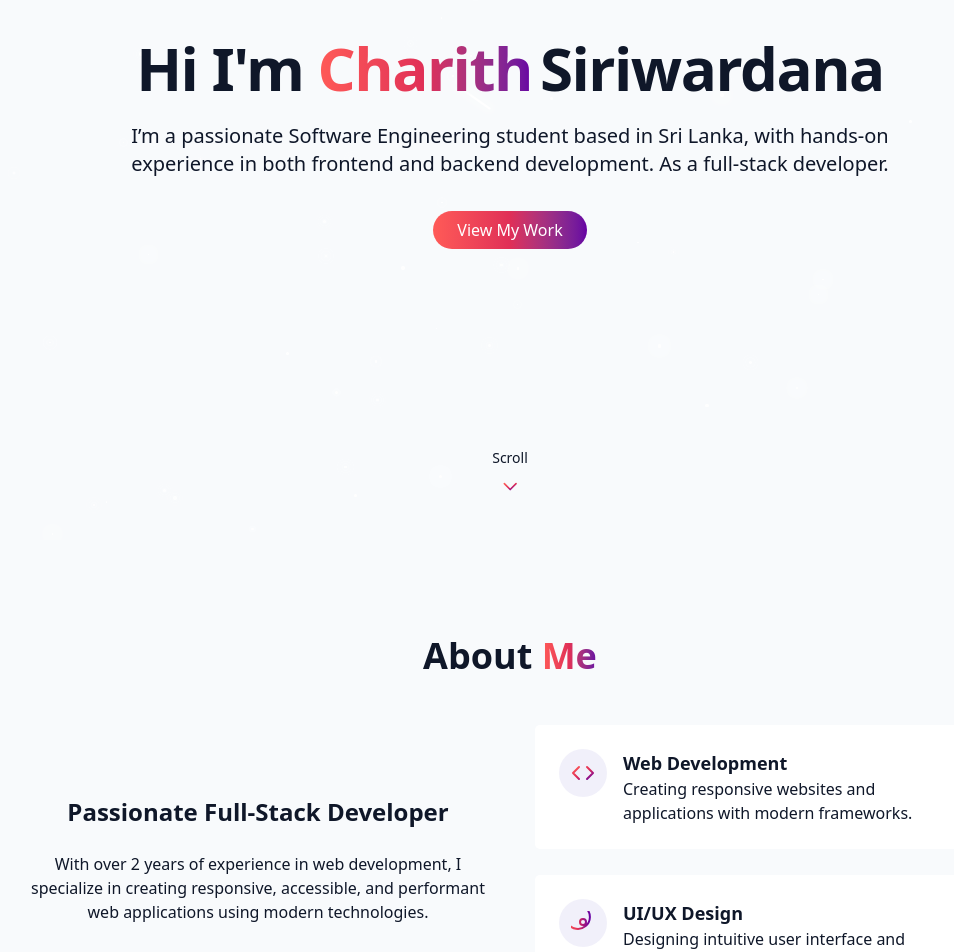
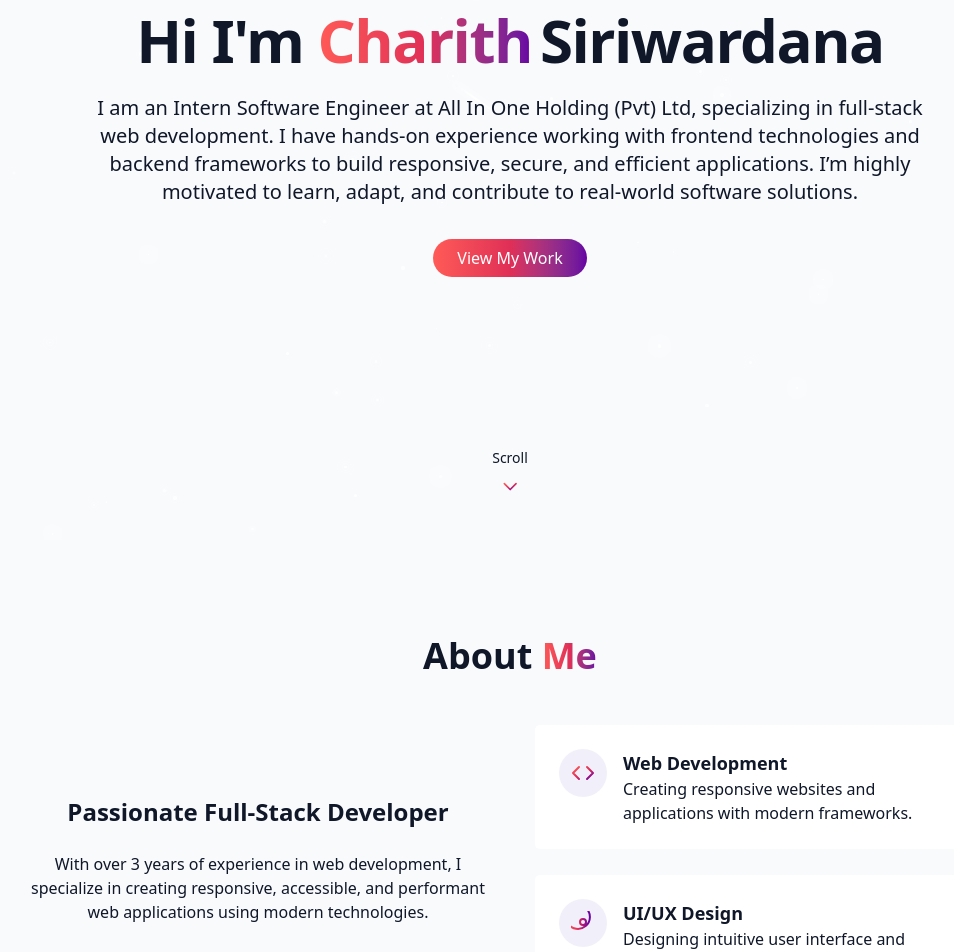
Before and after one commit to mcharith/React-New-Portfolio, a React (Vite) app: page / in a window 1280 px wide. Shown: the part 260-1212 px from the top of the page, without its empty margins (130-1084 px from the left). Built offline with nearby package versions, Linux system fonts and the light colour scheme.

Commit message:
hero section and about me section paragraph updated.

```diff
--- a/src/component/AboutSection.jsx
+++ b/src/component/AboutSection.jsx
@@ -13,7 +13,7 @@ export const AboutSection = () => {
                     <h3 className="text-2xl font-semibold">Passionate Full-Stack Developer</h3>
 
                     <p className="text-muted-foregrond">
-                        With over 2 years of experience in web development, I specialize in creating responsive,
+                        With over 3 years of experience in web development, I specialize in creating responsive,
                         accessible, and performant web applications using modern technologies.
                     </p>
 
--- a/src/component/HeroSection.jsx
+++ b/src/component/HeroSection.jsx
@@ -15,8 +15,10 @@ export const HeroSection = () => {
                 </h1>
 
                 <p className="text-lg md:text-xl text-muted-foreground max-2-2xl mx-auto opacity-0 animate-fade-in-delay-3">
-                    I’m a passionate Software Engineering student based in Sri Lanka, with hands-on experience in both
-                    frontend and backend development. As a full-stack developer.
+                    I am an Intern Software Engineer at All In One Holding (Pvt) Ltd, specializing in full-stack web
+                    development. I have hands-on experience working with frontend technologies and backend frameworks
+                    to build responsive, secure, and efficient applications. I’m highly motivated to learn, adapt, and
+                    contribute to real-world software solutions.
                 </p>
 
                 <div className="pt-4 opacity-0 animate-fade-in-delay-4">
```
